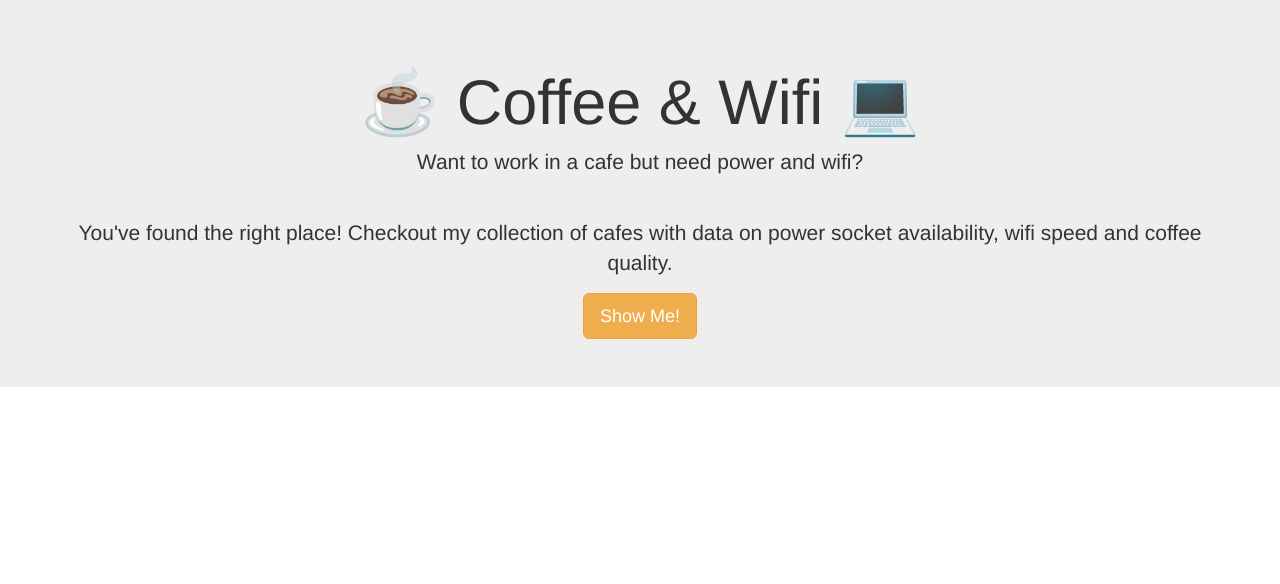
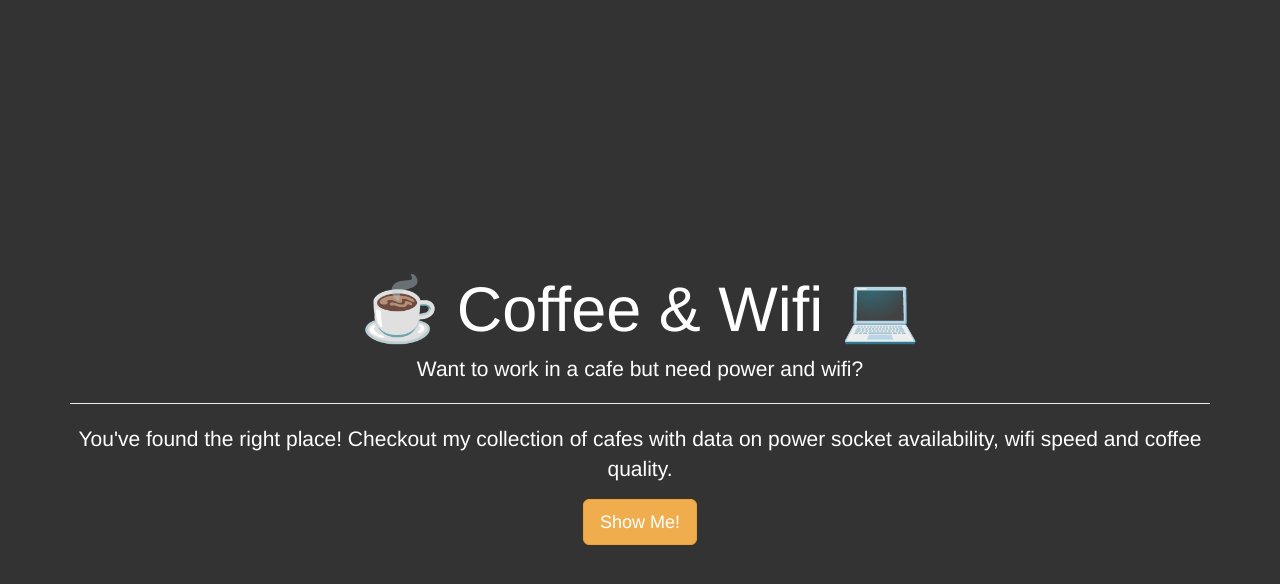
Before and after one commit to scarlatcristian/Coffe-and-Wifi, a Flask app: page / in a window 1280 px wide. Shown: the top 584 px of the page. Run offline with Flask 3, Linux system fonts and the light colour scheme; some libraries are stand-ins or nearby versions.

Commit message:
added css

```diff
--- a/templates/index.html
+++ b/templates/index.html
@@ -1,16 +1,29 @@
 {% extends 'bootstrap/base.html' %}
 
+<!-- prettier-ignore -->
+{% block styles %}
+{{super()}}
+<link
+  rel="stylesheet"
+  href="{{url_for('static', filename='css/styles.css')}}"
+/>
+{% endblock %}
+
+<!-- prettier-ignore -->
 {% block title %}Coffee and Wifi{% endblock %}
 
+<!-- prettier-ignore -->
 {% block content %}
 <div class="jumbotron text-center">
-    <div class="container">
-  <h1 class="display-4">☕️ Coffee & Wifi 💻</h1>
-  <p class="lead">Want to work in a cafe but need power and wifi?</p>
-  <hr class="my-4">
-  <p>You've found the right place! Checkout my collection of cafes with data on power socket availability, wifi speed and coffee quality.</p>
-  <a class="btn btn-warning btn-lg" href="#" role="button">Show Me!</a>
+  <div class="container">
+    <h1 class="display-4">☕️ Coffee & Wifi 💻</h1>
+    <p class="lead">Want to work in a cafe but need power and wifi?</p>
+    <hr class="my-4" />
+    <p>
+      You've found the right place! Checkout my collection of cafes with data on
+      power socket availability, wifi speed and coffee quality.
+    </p>
+    <a class="btn btn-warning btn-lg" href="#" role="button">Show Me!</a>
+  </div>
 </div>
-    </div>
-
 {% endblock %}
```
